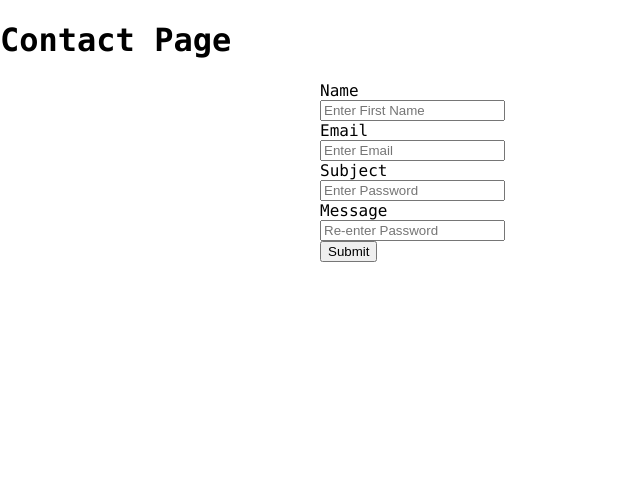
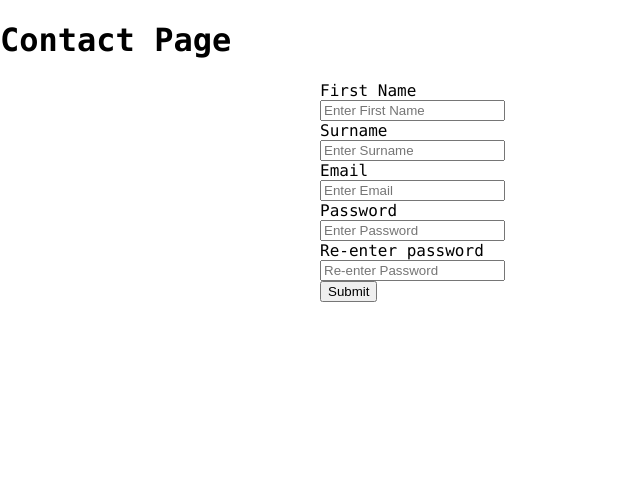
Before and after one commit to benkelly2/KV6002, a PHP site: page /src/contact.php in a window 1280 px wide. Shown: the part 104-605 px from the top of the page, without its empty margins (0-640 px from the left). Before the commit the page ends 366 px from the top, so only its background shows below. Run offline with PHP 8.4, Linux system fonts and the light colour scheme.

Commit message:
readded contact form

```diff
--- a/TrueNorth Surfing/src/contact.php
+++ b/TrueNorth Surfing/src/contact.php
@@ -22,11 +22,16 @@
 
     <h1>Contact Page</h1>
 
-    <div class="form-container" id="contact-form">
+    <div class="form-container" id="sign-up-form">
         <form action="./scripts/processForm.php">
             <div>
-                <label class="nameLabel">Name</label>
-                <input type="text" class="name" placeholder="Enter First Name" name="firstname" required>
+                <label class="firstnameLabel">First Name</label>
+                <input type="text" class="firstname" placeholder="Enter First Name" name="firstname" required>
+            </div>
+
+            <div>
+                <label class="lastnameLabel">Surname</label>
+                <input type="text" class="lastname" placeholder="Enter Surname" name="surname" required>
             </div>
 
             <div>
@@ -35,18 +40,19 @@
             </div>
 
             <div>
-                <label class="subjectLabel">Subject</label>
-                <input type="password" class="subject" placeholder="Enter Password" name="password " required>
+                <label class="passwordLabel">Password</label>
+                <input type="password" class="password" placeholder="Enter Password" name="password " required>
             </div>
 
             <div>
-                <label class="messageLabel">Message</label>
-                <input type="password" class="message" placeholder="Re-enter Password" name="password2" required>
+                <label class="passwordLabel2">Re-enter password</label>
+                <input type="password" class="password2" placeholder="Re-enter Password" name="password2" required>
             </div>
 
             <input type="submit" class="submit" value="Submit">
         </form>
     </div>
 
+
 </body>
 </html>
```
